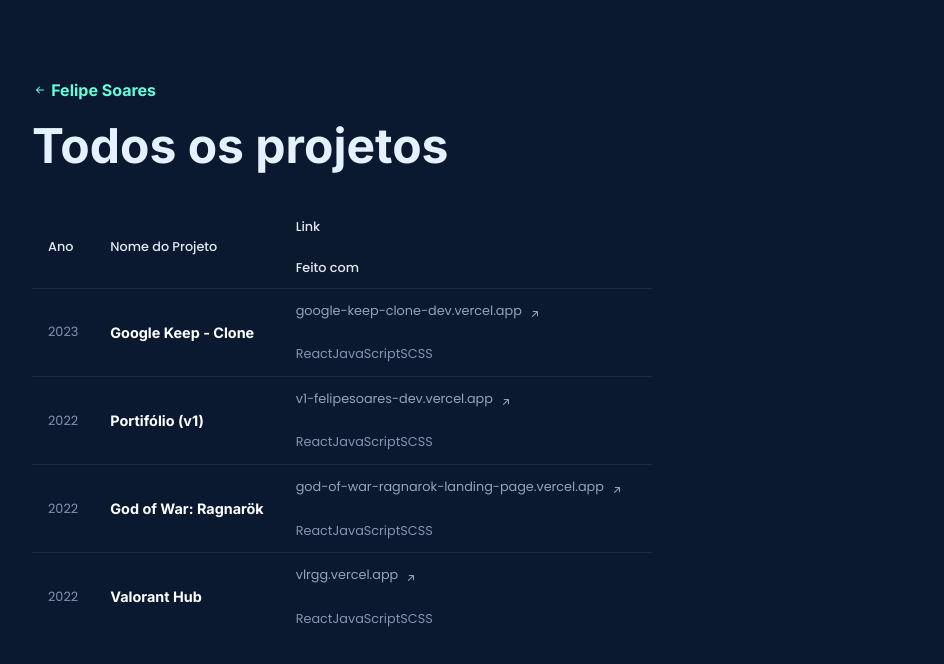
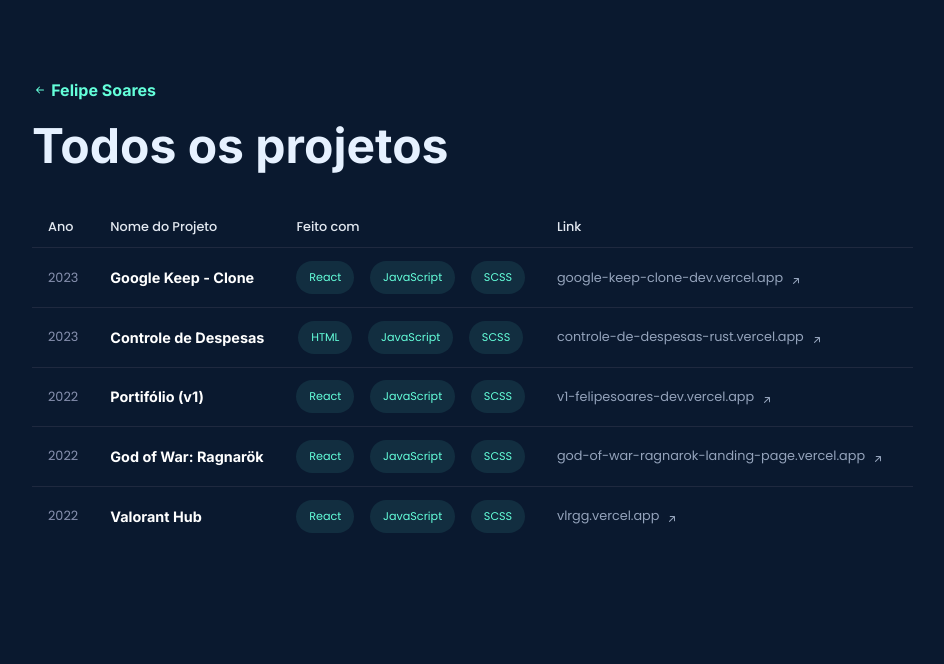
Before and after one commit to felipesoarws/v2, a React (Vite) app: page /projects in a window 1280 px wide. Shown: the top 664 px of the page, without its empty margins (16-960 px from the left). Built offline with nearby package versions, Linux system fonts and the light colour scheme.

Commit message:
Add files via upload

```diff
--- a/src/pages/Home.jsx
+++ b/src/pages/Home.jsx
@@ -1,23 +1,23 @@
-import { useEffect, useRef, useState } from "react";
-import { Link } from "react-router-dom";
+import { useEffect, useRef, useState } from 'react';
+import { Link } from 'react-router-dom';
 
 import {
   AiOutlineGithub,
   AiOutlineInstagram,
   AiFillLinkedin,
-} from "react-icons/ai";
+} from 'react-icons/ai';
 
-import { BsArrowUpShort } from "react-icons/bs";
+import { BsArrowUpShort } from 'react-icons/bs';
 
 // components
-import { Project } from "../components/Project";
-import { ItemSkill } from "../components/ItemSkill";
+import { Project } from '../components/Project';
+import { ItemSkill } from '../components/ItemSkill';
 
 // images
-import vlrHub from "../assets/vlrhub_screen.png";
-import gowRagnarok from "../assets/gow_screen.png";
-import googleKeepClone from "../assets/google_keep_screen.png";
-import v1Portifolio from "../assets/v1_portifolio_screen.png";
+import vlrHub from '../assets/vlrhub_screen.png';
+import gowRagnarok from '../assets/gow_screen.png';
+import googleKeepClone from '../assets/google_keep_screen.png';
+import v1Portifolio from '../assets/v1_portifolio_screen.png';
 
 const Home = () => {
   const aboutNavItem = useRef(null);
@@ -25,33 +25,33 @@ const Home = () => {
   const skillsNavItem = useRef(null);
 
   const toggleNavClass = (text) => {
-    if (text == "about") {
+    if (text == 'about') {
       document.body.scrollTop = 0;
       document.documentElement.scrollTop = 0;
     }
 
     switch (text) {
-      case "projects":
-        projectsNavItem.current.classList.add("actived");
-        aboutNavItem.current.classList.remove("actived");
-        skillsNavItem.current.classList.remove("actived");
+      case 'projects':
+        projectsNavItem.current.classList.add('actived');
+        aboutNavItem.current.classList.remove('actived');
+        skillsNavItem.current.classList.remove('actived');
         break;
-      case "about":
-        projectsNavItem.current.classList.remove("actived");
-        aboutNavItem.current.classList.add("actived");
-        skillsNavItem.current.classList.remove("actived");
+      case 'about':
+        projectsNavItem.current.classList.remove('actived');
+        aboutNavItem.current.classList.add('actived');
+        skillsNavItem.current.classList.remove('actived');
 
         break;
-      case "skills":
-        projectsNavItem.current.classList.remove("actived");
-        aboutNavItem.current.classList.remove("actived");
-        skillsNavItem.current.classList.add("actived");
+      case 'skills':
+        projectsNavItem.current.classList.remove('actived');
+        aboutNavItem.current.classList.remove('actived');
+        skillsNavItem.current.classList.add('actived');
 
         break;
-      case "contact":
-        projectsNavItem.current.classList.remove("actived");
-        aboutNavItem.current.classList.remove("actived");
-        skillsNavItem.current.classList.remove("actived");
+      case 'contact':
+        projectsNavItem.current.classList.remove('actived');
+        aboutNavItem.current.classList.remove('actived');
+        skillsNavItem.current.classList.remove('actived');
         break;
 
       default:
@@ -74,19 +74,19 @@ const Home = () => {
           </div>
           <div className="navegation">
             <div className="navegation-item actived" ref={aboutNavItem}>
-              <a href="#" onClick={() => toggleNavClass("about")}>
+              <a href="#" onClick={() => toggleNavClass('about')}>
                 <h1>Sobre</h1>
                 <span></span>
               </a>
             </div>
             <div className="navegation-item" ref={projectsNavItem}>
-              <a href="#projects" onClick={() => toggleNavClass("projects")}>
+              <a href="#projects" onClick={() => toggleNavClass('projects')}>
                 <h1>Projetos</h1>
                 <span></span>
               </a>
             </div>
             <div className="navegation-item" ref={skillsNavItem}>
-              <a href="#skills" onClick={() => toggleNavClass("skills")}>
+              <a href="#skills" onClick={() => toggleNavClass('skills')}>
                 <h1>Skills</h1>
                 <span></span>
               </a>
@@ -131,7 +131,7 @@ const Home = () => {
                 tecnologia.
               </p>
               <p>
-                Contenho conhecimento em <span>HTML</span>, <span>CSS</span>,{" "}
+                Contenho conhecimento em <span>HTML</span>, <span>CSS</span>,{' '}
                 <span>JavaScript</span> e <span>Node</span>. Atualmente estou
                 estudando
                 <span> React</span> e <span>TypeScript</span>.
@@ -144,43 +144,35 @@ const Home = () => {
               <h1>Projetos</h1>
             </div>
             <div className="list">
-              <span id="projects" style={{ visibility: "hidden" }}></span>
+              <span id="projects" style={{ visibility: 'hidden' }}></span>
 
               <Project
-                name={"Valorant Hub"}
+                name={'Valorant Hub'}
                 desc={
-                  "Um website do jogo Valorant, onde pode consultar os agentes do jogo e suas caracteristicas, como também ranks e mapas do jogo, além de suas armas e suas skins."
+                  'Um website do jogo Valorant, onde pode consultar os agentes do jogo e suas caracteristicas, como também ranks e mapas do jogo, além de suas armas e suas skins.'
                 }
-                link={"https://vlrgg.vercel.app/"}
+                link={'https://vlrgg.vercel.app/'}
                 image={vlrHub}
-                stacks={["React", "SCSS", "JavaScript"]}
+                stacks={['React', 'SCSS', 'JavaScript']}
               />
               <Project
-                name={"God of War: Ragnarök"}
+                name={'God of War: Ragnarök'}
                 desc={
-                  "Landing Page criada baseada no novo God of War: Ragnarök, com elaboração de carrossel de galeria e com descrições sobre alguns dos principais personagens da saga atual."
+                  'Landing Page criada baseada no novo God of War: Ragnarök, com elaboração de carrossel de galeria e com descrições sobre alguns dos principais personagens da saga atual.'
                 }
-                link={"https://god-of-war-ragnarok-landing-page.vercel.app/"}
+                link={'https://god-of-war-ragnarok-landing-page.vercel.app/'}
                 image={gowRagnarok}
-                stacks={["HTML", "SCSS", "JavaScript"]}
+                stacks={['HTML', 'SCSS', 'JavaScript']}
               />
+
               <Project
-                name={"Google Keep - Clone"}
+                name={'Portifólio (v1)'}
                 desc={
-                  "Clone criado do site Google Keep, onde é possivel a criação de notas e listas, podendo personalizar, priorizar e finalizar tarefas feitas"
+                  'Primeira versão do meu portifólio criado em 2022, baseando-se em uma interface de Mac.'
                 }
-                link={"https://google-keep-clone-dev.vercel.app/"}
-                image={googleKeepClone}
-                stacks={["React", "SCSS", "JavaScript"]}
-              />
-              <Project
-                name={"Portifólio (v1)"}
-                desc={
-                  "Primeira versão do meu portifólio criado em 2022, baseando-se em uma interface de Mac."
-                }
-                link={"https://v1-felipesoares-dev.vercel.app/"}
+                link={'https://v1-felipesoares-dev.vercel.app/'}
                 image={v1Portifolio}
-                stacks={["React", "SCSS", "JavaScript"]}
+                stacks={['React', 'SCSS', 'JavaScript']}
               />
 
               <div className="all-projects">
@@ -204,44 +196,44 @@ const Home = () => {
               <h1>Skills</h1>
             </div>
             <div className="skills-list">
-              <span id="skills" style={{ visibility: "hidden" }}></span>
+              <span id="skills" style={{ visibility: 'hidden' }}></span>
               <ItemSkill
-                stack={"Front-end"}
+                stack={'Front-end'}
                 skills={[
-                  "HTML",
-                  "CSS",
-                  "SCSS",
-                  "JavaScript",
-                  "ReactJS",
-                  "ViteJS",
+                  'HTML',
+                  'CSS',
+                  'SCSS',
+                  'JavaScript',
+                  'ReactJS',
+                  'ViteJS',
                 ]}
-                skillProgress={"competent"}
+                skillProgress={'competent'}
               />
               <ItemSkill
-                stack={"Back-end"}
-                skills={["NodeJS"]}
-                skillProgress={"competent"}
+                stack={'Back-end'}
+                skills={['NodeJS']}
+                skillProgress={'competent'}
               />
               <ItemSkill
-                stack={"Marketing"}
+                stack={'Marketing'}
                 skills={[
-                  "SEO",
-                  "Google ADS",
-                  "Analytics",
-                  "Google Tag Manager",
-                  "SharpSpring",
+                  'SEO',
+                  'Google ADS',
+                  'Analytics',
+                  'Google Tag Manager',
+                  'SharpSpring',
                 ]}
-                skillProgress={"competent"}
+                skillProgress={'competent'}
               />
               <ItemSkill
-                stack={"Linguagens"}
-                skills={["Inglês Intermediário"]}
-                skillProgress={"competent"}
+                stack={'Linguagens'}
+                skills={['Inglês Intermediário']}
+                skillProgress={'competent'}
               />
               <ItemSkill
-                stack={"Estudando atualmente"}
-                skills={["TypeScript", "ReactJS", "NestJS"]}
-                skillProgress={"studying"}
+                stack={'Estudando atualmente'}
+                skills={['TypeScript', 'ReactJS', 'NestJS']}
+                skillProgress={'studying'}
               />
             </div>
           </div>
--- a/src/pages/Projects.jsx
+++ b/src/pages/Projects.jsx
@@ -1,15 +1,15 @@
 import { Link } from 'react-router-dom';
 import * as React from 'react';
-import { useState } from 'react';
 
 // styles
 import './styles/projects.css';
+
+//imports
 import projectsData from './data/projectsData.json';
 
 // icons
 import { BsArrowUpShort } from 'react-icons/bs';
 
-//imports
 const Projects = () => {
   projectsData.sort((a, b) => {
     if (a.year < b.year) {
@@ -38,8 +38,8 @@ const Projects = () => {
             <tr>
               <th className="year">Ano</th>
               <th className="project">Nome do Projeto</th>
+              <th className="stacks">Feito com</th>
               <th className="links">Link</th>
-              <th className="stacks">Feito com</th>
             </tr>
           </thead>
           <tbody>
@@ -54,14 +54,18 @@ const Projects = () => {
                     <BsArrowUpShort />
                   </a>
                 </td>
+                <td className="stacks">
+                  <div className="item">
+                    {data.builtWith.map((stack, idx) => (
+                      <p key={idx}>{stack}</p>
+                    ))}
+                  </div>
+                </td>
                 <td className="links">
                   <a target="_blank" href={`https://${data.link}`}>
                     <p>{data.link}</p>
                     <BsArrowUpShort />
                   </a>
-                </td>
-                <td className="stacks">
-                  <p>{data.builtWith}</p>
                 </td>
               </tr>
             ))}
--- a/src/pages/data/projectsData.json
+++ b/src/pages/data/projectsData.json
@@ -22,5 +22,11 @@
     "project": "Valorant Hub",
     "builtWith": ["React", "JavaScript", "SCSS"],
     "link": "vlrgg.vercel.app"
+  },
+  {
+    "year": "2023",
+    "project": "Controle de Despesas",
+    "builtWith": ["HTML", "JavaScript", "SCSS"],
+    "link": "controle-de-despesas-rust.vercel.app"
   }
 ]
--- a/src/pages/styles/projects.css
+++ b/src/pages/styles/projects.css
@@ -19,6 +19,11 @@ h5 {
   font-family: "Inter", sans-serif;
 }
 
+@media (min-width: 1440px) {
+  .projects-style {
+    margin: 7rem 8rem;
+  }
+}
 .projects-style h1 {
   font-size: 1.8rem;
 }
@@ -74,17 +79,24 @@ h5 {
 @media (min-width: 768px) {
   .projects-style .table table thead tr th.links {
     visibility: visible;
-    display: block;
+    display: table-cell;
   }
 }
 .projects-style .table table thead tr th.stacks {
   visibility: hidden;
   display: none;
 }
+.projects-style .table table thead tr th.stacks p {
+  color: #64ffda;
+  padding: 0.5rem 0.8rem;
+  border-radius: 1.5rem;
+  font-size: 0.8rem;
+  background-color: rgba(94, 234, 212, 0.1);
+}
 @media (min-width: 1024px) {
   .projects-style .table table thead tr th.stacks {
     visibility: visible;
-    display: block;
+    display: table-cell;
   }
 }
 .projects-style .table table tbody tr {
@@ -148,7 +160,7 @@ h5 {
 @media (min-width: 768px) {
   .projects-style .table table tbody tr td.links {
     visibility: visible;
-    display: block;
+    display: table-cell;
   }
   .projects-style .table table tbody tr td.links a {
     display: flex;
@@ -194,9 +206,22 @@ h5 {
   visibility: hidden;
   display: none;
 }
+.projects-style .table table tbody tr td.stacks .item {
+  display: flex;
+  align-items: center;
+  justify-content: center;
+  gap: 1rem;
+}
+.projects-style .table table tbody tr td.stacks .item p {
+  color: #64ffda;
+  padding: 0.5rem 0.8rem;
+  border-radius: 1.5rem;
+  font-size: 0.7rem;
+  background-color: rgba(94, 234, 212, 0.1);
+}
 @media (min-width: 1024px) {
   .projects-style .table table tbody tr td.stacks {
     visibility: visible;
-    display: flex;
+    display: table-cell;
   }
 }/*# sourceMappingURL=projects.css.map */
--- a/src/pages/styles/projects.scss
+++ b/src/pages/styles/projects.scss
@@ -28,6 +28,10 @@ h5 {
 }
 
 .projects-style {
+  @media (min-width: 1440px) {
+    margin: 7rem 8rem;
+  }
+
   h1 {
     font-size: 1.8rem;
 
@@ -87,7 +91,7 @@ h5 {
 
               @media (min-width: 768px) {
                 visibility: visible;
-                display: block;
+                display: table-cell;
               }
             }
 
@@ -95,9 +99,17 @@ h5 {
               visibility: hidden;
               display: none;
 
+              p {
+                color: $Green;
+                padding: 0.5rem 0.8rem;
+                border-radius: 1.5rem;
+                font-size: 0.8rem;
+                background-color: rgb(94 234 212/0.1);
+              }
+
               @media (min-width: 1024px) {
                 visibility: visible;
-                display: block;
+                display: table-cell;
               }
             }
           }
@@ -169,7 +181,7 @@ h5 {
 
             @media (min-width: 768px) {
               visibility: visible;
-              display: block;
+              display: table-cell;
 
               a {
                 display: flex;
@@ -216,9 +228,24 @@ h5 {
             visibility: hidden;
             display: none;
 
+            .item {
+              display: flex;
+              align-items: center;
+              justify-content: center;
+              gap: 1rem;
+
+              p {
+                color: $Green;
+                padding: 0.5rem 0.8rem;
+                border-radius: 1.5rem;
+                font-size: 0.7rem;
+                background-color: rgb(94 234 212/0.1);
+              }
+            }
+
             @media (min-width: 1024px) {
               visibility: visible;
-              display: flex;
+              display: table-cell;
             }
           }
         }
```
Also changed, not shown: 1 other file (tests, documents, lock files or other folders).
